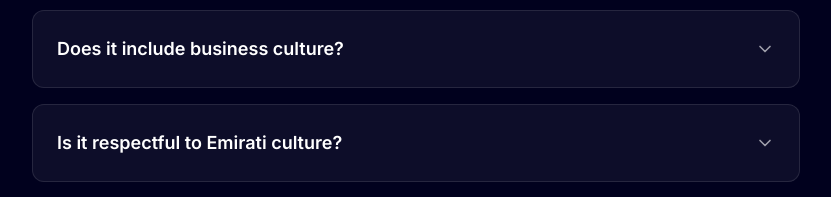
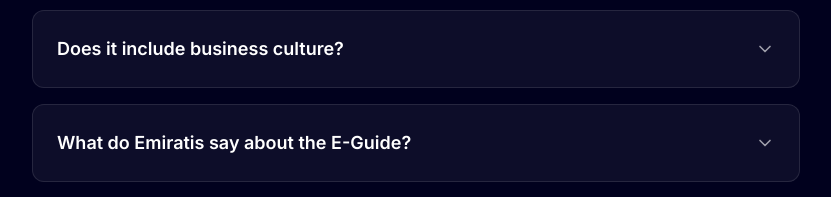
Before and after one commit to sksh100/theorangecode, a Next.js app: page /beyond-formalities in a window 1280 px wide. Shown: the part 3320-3517 px from the top of the page, without its empty margins (224-1055 px from the left). Built offline with nearby package versions, Linux system fonts and the light colour scheme; no server answers.

Commit message:
Update FAQ: Change question to 'What do Emiratis say about the E-Guide?' with new answer reflecting Emirati feedback

```diff
--- a/src/app/beyond-formalities/BeyondFormalitiesClient.tsx
+++ b/src/app/beyond-formalities/BeyondFormalitiesClient.tsx
@@ -36,8 +36,8 @@ export function BeyondFormalitiesClient({ paymentLink }: BeyondFormalitiesClient
       answer: "Yes. Beyond Formalities covers business culture and protocol in the UAE, including how cultural values influence professional communication, relationship building, and business etiquette."
     },
     {
-      question: "Is it respectful to Emirati culture?",
-      answer: "Yes. This guide is written with respect for Emirati culture and is designed to reduce misunderstandings and support meaningful connection. It focuses on understanding cultural foundations rather than making assumptions or judgments."
+      question: "What do Emiratis say about the E-Guide?",
+      answer: "The Emiratis to whom this E-Guide was presented were all delighted to see the efforts we made to reflect their culture and values with respect for their country and society to foreigners. They were grateful for our undertaking to compile the E-Guide and for the fact that we are educating others with respect for their culture and society to make them understand the dynamics that can bridge the distance."
     },
     {
       question: "How do I receive the E-Guide?",
--- a/src/app/beyond-formalities/page.tsx
+++ b/src/app/beyond-formalities/page.tsx
@@ -129,10 +129,10 @@ export default function BeyondFormalitiesPage() {
               },
               {
                 "@type": "Question",
-                "name": "Is it respectful to Emirati culture?",
+                "name": "What do Emiratis say about the E-Guide?",
                 "acceptedAnswer": {
                   "@type": "Answer",
-                  "text": "Yes. This guide is written with respect for Emirati culture and is designed to reduce misunderstandings and support meaningful connection. It focuses on understanding cultural foundations rather than making assumptions or judgments."
+                  "text": "The Emiratis to whom this E-Guide was presented were all delighted to see the efforts we made to reflect their culture and values with respect for their country and society to foreigners. They were grateful for our undertaking to compile the E-Guide and for the fact that we are educating others with respect for their culture and society to make them understand the dynamics that can bridge the distance."
                 }
               },
               {
```
